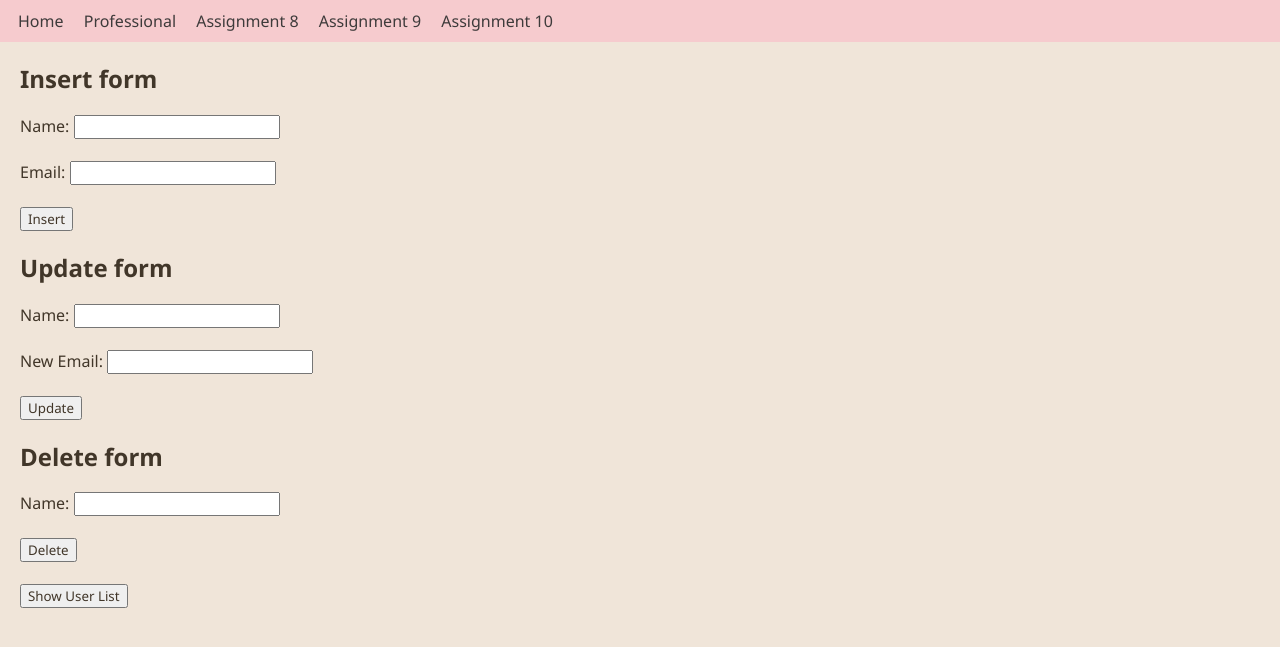
After one commit to miritzk/homework_backend, a Flask app: page /assignment10 in a window 1280 px wide. The commit adds this page. Shown: the top 647 px of the page. Run offline with Flask 2, Linux system fonts and the light colour scheme.

Commit message:
assignment 10

```diff
--- a/app.py
+++ b/app.py
@@ -1,4 +1,5 @@
-from flask import Flask, redirect, url_for, render_template, request, session
+from flask import Flask, redirect, url_for, render_template, request, session, Blueprint
+# from interact_db import interact_db
 
 app = Flask(__name__)
 
@@ -63,6 +64,10 @@ def logout_func():
     session['username'] = ''
     return render_template('assignment9.html')
 
+#  assignment10
+from pages.assignment10.assignment10 import assignment10
+app.register_blueprint(assignment10)
+
 
 if __name__ == '__main__':
     app.secret_key = '123'
--- /dev/null
+++ b/pages/assignment10/assignment10.py
@@ -0,0 +1,52 @@
+from flask import redirect, render_template, request, Blueprint
+from interact_db import interact_db
+
+# assignment 10
+change_message = ""
+
+assignment10 = Blueprint('assignment10', __name__, static_folder='static', static_url_path='/assignment10', template_folder='templates')
+
+@assignment10.route("/assignment10", methods=['GET', 'POST'])
+def assignment10_page():
+    global change_message
+    change_message = ""
+    return render_template('assignment10.html')
+
+# insert
+@assignment10.route('/insert_user', methods=['POST'])
+def insert_user_func():
+    name = request.form['name']
+    email = request.form['email']
+    query = "INSERT INTO users(name, email) VALUES ('%s', '%s')" % (name, email)
+    interact_db(query=query, query_type='commit')
+    global change_message
+    change_message = "The user "+name+" is inserted"
+    return redirect('/user_list')
+
+# update
+@assignment10.route('/update_user', methods=['POST'])
+def update_user_func():
+    name = request.form['name']
+    new_email = request.form['new_email']
+    query = "update users set email = '%s' where name = '%s'" % (new_email, name)
+    interact_db(query=query, query_type='commit')
+    global change_message
+    change_message = "The email of the user "+name+" is updated"
+    return redirect('/user_list')
+
+# delete
+@assignment10.route('/delete_user', methods=['POST'])
+def delete_user_func():
+    name = request.form['name']
+    query = "DELETE FROM users WHERE name='%s'" % name
+    interact_db(query, query_type='commit')
+    global change_message
+    change_message = "The user "+name+" was deleted"
+    return redirect('/user_list')
+
+# display
+@assignment10.route('/user_list')
+def user_list_func():
+    query = "select * from users"
+    query_result = interact_db(query=query, query_type='fetch')
+    return render_template('assignment10.html', user_list=query_result, change_message=change_message)
--- /dev/null
+++ b/pages/assignment10/static/css/assignment10.css
@@ -0,0 +1,3 @@
+.content {
+    margin: 0 20px;
+}
--- /dev/null
+++ b/pages/assignment10/templates/assignment10.html
@@ -0,0 +1,59 @@
+<!DOCTYPE html>
+<html lang="en">
+<head>
+    <meta charset="UTF-8">
+    <title>Assignment 10</title>
+    <link rel="stylesheet" href="/static/css/common.css">
+    <link rel="stylesheet" href="{{ url_for('assignment10.static', filename='css/assignment10.css') }}">
+</head>
+<body>
+    {% include('menu.html') %}
+
+    <div class="content">
+
+        <!-- insert form -->
+        <h2>Insert form</h2>
+        <form action="/insert_user" method="POST">
+            Name: <input name="name" type="text"> <br><br>
+            Email: <input name="email" type="email"> <br><br>
+            <input type="submit" value="Insert">
+        </form>
+
+        <!-- update form -->
+        <h2>Update form</h2>
+        <form action="/update_user" method="POST">
+            Name: <input name="name" type="text"> <br><br>
+            New Email: <input name="new_email" type="email"> <br><br>
+            <input type="submit" value="Update">
+        </form>
+
+        <!-- delete form -->
+        <h2>Delete form</h2>
+        <form action="/delete_user" method="POST">
+            Name: <input name="name" type="text"> <br><br>
+            <input type="submit" value="Delete">
+        </form>
+
+        {% if user_list %}
+            <h2>User List:</h2>
+            <ul>
+                {% for user in user_list %}
+                <li>
+                    <b>Name:</b> {{ user.name }}, <b>Email:</b> {{ user.email }}
+                </li>
+                {% endfor %}
+            </ul>
+
+        <p>{{ change_message }}</p>
+
+        {% else %}
+        <br>
+        <form action="/user_list" method="GET">
+            <input type="submit" value="Show User List">
+        </form>
+
+        {% endif %}
+
+    </div>
+</body>
+</html>
--- a/templates/menu.html
+++ b/templates/menu.html
@@ -3,4 +3,5 @@
     <a href="/cv">Professional</a>
     <a href="/assignment8">Assignment 8</a>
     <a href="/assignment9">Assignment 9</a>
+    <a href="/assignment10">Assignment 10</a>
 </div>
```
Also changed, not shown: interact_db.py (added, +31 -0 lines).
